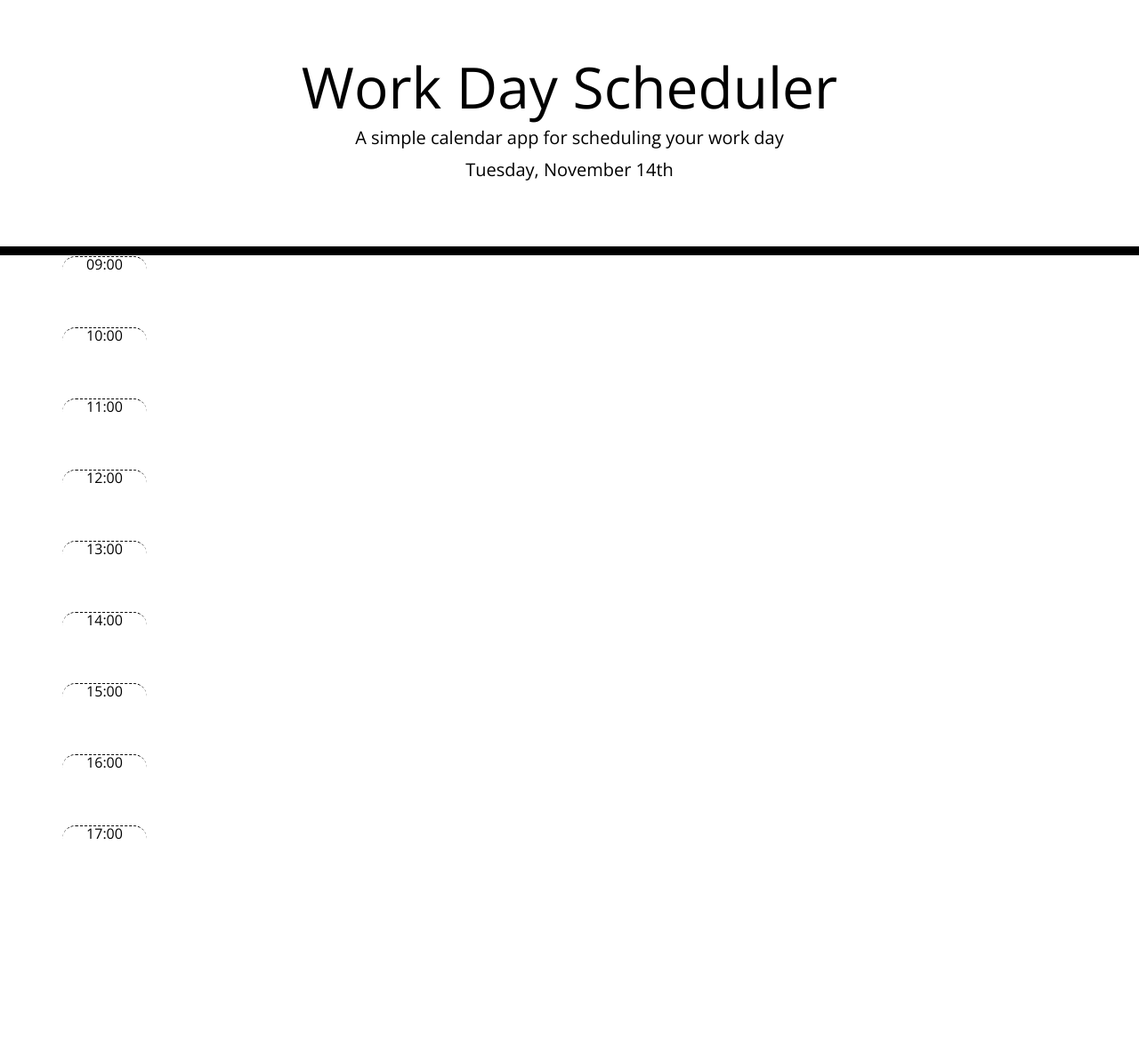
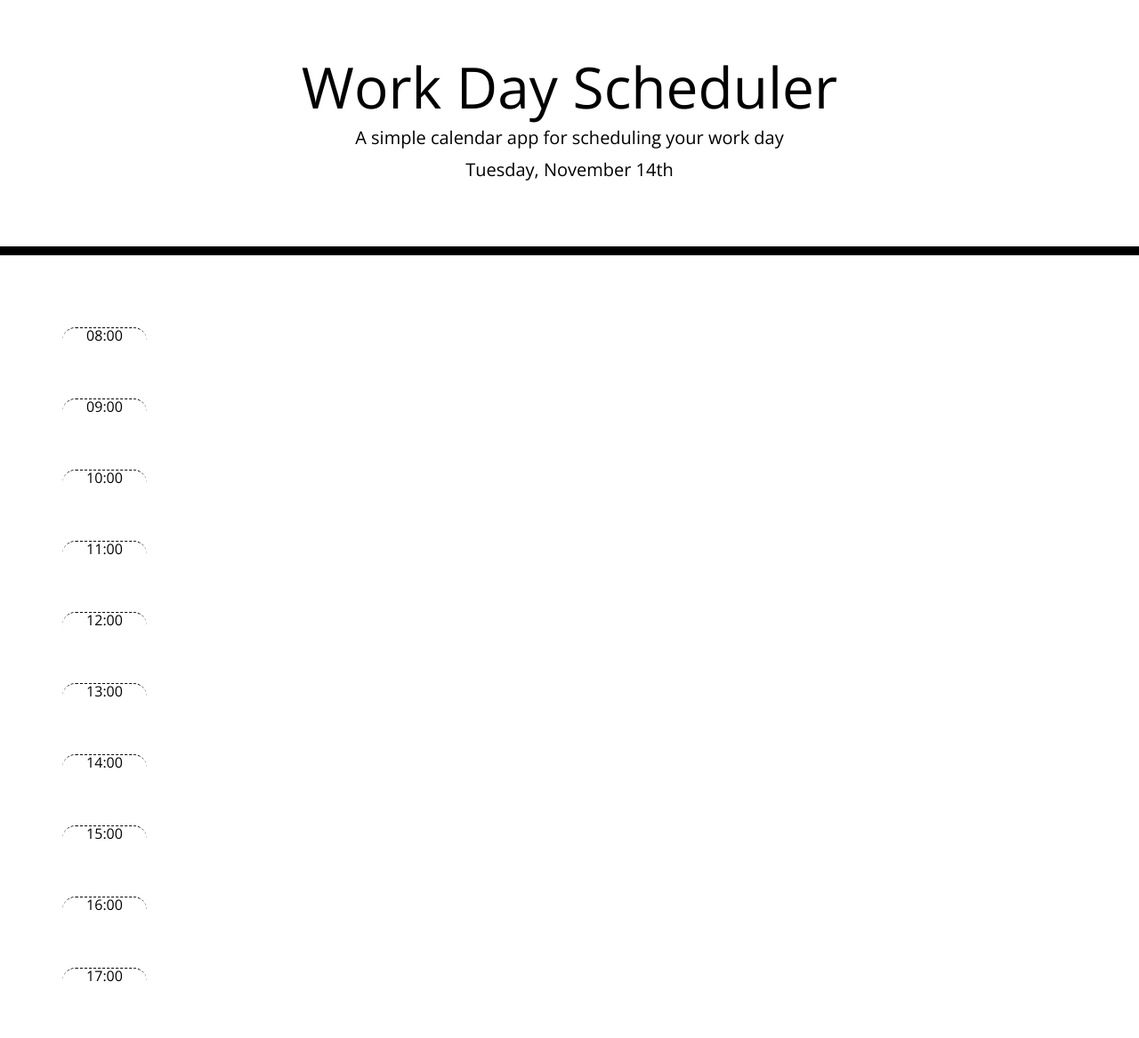
Before and after one commit to SalxIeva/SalxIeva-Daily-planner, a plain HTML site: page index.html in a window 1280 px wide. Shown: the whole page at 89% size. Before the commit the page ends 1007 px from the top, so only its background shows below. Drawn offline with nearby package versions, Linux system fonts and the light colour scheme.

Commit message:
timeblocks removed from html and added with javascript

```diff
--- a/assets/script.js
+++ b/assets/script.js
@@ -2,38 +2,50 @@
 console.log("peanut");
 
 $(document).ready(function() {
-
-var startHour = "8am";
-var endHour = "5pm";
 // Display the current day at the top of the calender when a user opens the planner.
 var currentDay = $("#currentDay");
 var today = dayjs();
 $("#currentDay").text(today.format("dddd, MMMM D[th]"));
-// var currentTime = ();
-function timeNow() {
-    var currentTime = dayjs().format("HH:mm A");
-console.log(currentTime);
-}
-timeNow();
 
+// Present timeblocks for standard business hours when the user scrolls down.
+    // start and end hours
+    var startHour = 8;
+    var endHour = 17;
 
+    // Function to generate time blocks added including startTime, endTime and time Interval to generate timeblocks every 1 hour
+    function generateTimeblocks(startTime, endTime, interval) {
+        // var timeblockContainer created to represent #timeblocks
+      var timeblockContainer = $("#timeblocks");
 
-//     // Loop through the time intervals and generate time blocks
-//     for (let i = 0; i <= end.diff(start, 'minute') / interval; i++) {
-//       var currentTime = start.add(i * interval, 'minute');
-//       // Append the row to the timeblocks container
-//       timeblockContainer.append(row);
-//     }
+      // Loop through the time intervals and generate time blocks
+      for (let i = startTime; i <= endTime; i++) {
+        // currentTime added for tracking planner times using dayjs
+        var currentTime = dayjs().hour(i).minute(0).second(0);
+        // <div> with class row added using bootstrap grid
+        var timeblockHTML = $("<div>").addClass("row");
 
-//     // check to indicate that the function has been called
-//     console.log("Timeblocks generated successfully");
-//   }
+        // Time blocks added to the row
+        $("<div>")
+          .addClass("col-md-1 hour time-block")
+          .text(currentTime.format('HH:mm'))
+          .appendTo(timeblockHTML);
 
-//   // Call the function with start time, end time, and interval
-//   generateTimeblocks("08:00", "17:00", 60);
+        // user-input column created to the same row
+        $("<div>").addClass("col-md-10 user-input").appendTo(timeblockHTML);
 
-// Call the function with your desired start time, end time, and interval
+        // submit-btn column added to the same row
+        $("<div>").addClass("col-md-1 submit-btn").appendTo(timeblockHTML);
 
+        // Append the row to the timeblocks container
+        timeblockContainer.append(timeblockHTML);
+      }
+
+      // checking to indicate that the function has been called
+      console.log("Timeblocks generated successfully");
+    }
+
+    // Call the function initially
+    generateTimeblocks(startHour, endHour, 1);
 // Color-code each timeblock based on past, present, and future when the timeblock is viewed.
 
 // Allow a user to enter an event when they click a timeblock
--- a/index.html
+++ b/index.html
@@ -33,49 +33,6 @@
     <div class="container" id ="timeblocks">
       <!-- Timeblocks go here -->
       <div class="row">
-        <div class="col-md-1 hour time-block" id="9am">09:00</div>
-        <div class="col-md-10 user-input"></div>
-        <div class="col-md-1 submit-btn"></div>
-      </div>
-      <div class="row">
-        <div class="col-md-1 hour time-block" id="10am">10:00</div>
-        <div class="col-md-10 user-input"></div>
-        <div class="col-md-1 submit-btn"></div>
-      </div>
-      <div class="row">
-        <div class="col-md-1 hour time-block" id="11am">11:00</div>
-        <div class="col-md-10 user-input"></div>
-        <div class="col-md-1 submit-btn"></div>
-      </div>
-      <div class="row">
-        <div class="col-md-1 hour time-block" id="12pm">12:00</div>
-        <div class="col-md-10 user-input"></div>
-        <div class="col-md-1 submit-btn"></div>
-      </div>
-      <div class="row">
-        <div class="col-md-1 hour time-block" id="1pm">13:00</div>
-        <div class="col-md-10 user-input"></div>
-        <div class="col-md-1 submit-btn"></div>
-      </div>
-      <div class="row">
-        <div class="col-md-1 hour time-block" id="2pm">14:00</div>
-        <div class="col-md-10 user-input"></div>
-        <div class="col-md-1 submit-btn"></div>
-      </div>
-      <div class="row">
-        <div class="col-md-1 hour time-block" id="3pm">15:00</div>
-        <div class="col-md-10 user-input"></div>
-        <div class="col-md-1 submit-btn"></div>
-      </div>
-      <div class="row">
-        <div class="col-md-1 hour time-block" id="4pm">16:00</div>
-        <div class="col-md-10 user-input"></div>
-        <div class="col-md-1 submit-btn"></div>
-      </div>
-      <div class="row">
-        <div class="col-md-1 hour time-block" id="5pm">17:00</div>
-        <div class="col-md-10 user-input"></div>
-        <div class="col-md-1 submit-btn"></div>
       </div>
     </div>
 
```
